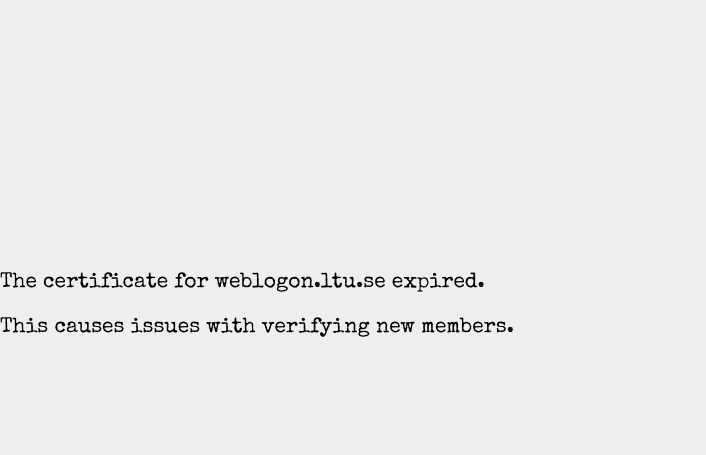
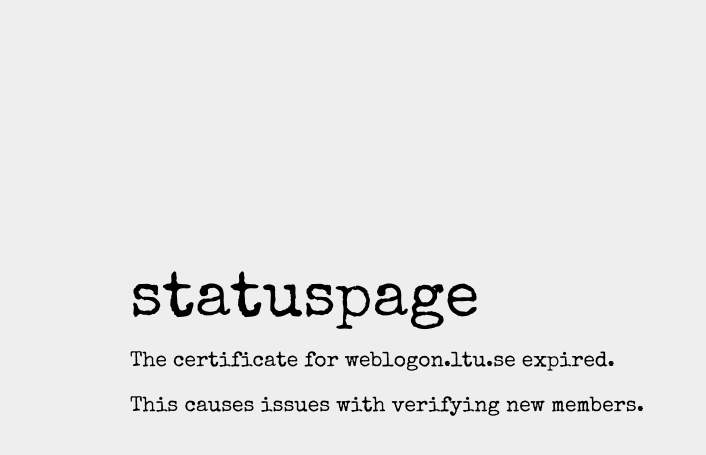
Before and after one commit to LUDDLTU/statuspage, a Jekyll site: the page built from _incidents/2017-12-02-invalid-cert-weblogon.md, in a window 1280 px wide. Shown: the top 455 px of the page, without its empty margins (0-706 px from the left). Built offline with Jekyll 4.4.1, drawn with Linux system fonts in a browser that asks for light colours.

Commit message:
Fix incident layout

```diff
--- a/_layouts/incident.html
+++ b/_layouts/incident.html
@@ -15,9 +15,11 @@
         </style>
     </head>
     <body>
-        <div class="jumbotron">
-            <h1>{{ title }} <small>{{ date }}</small></h1>
-            {{ content }}
+        <div class="container">
+            <div class="jumbotron">
+                <h1>{{ site.title }} <small>{{ site.date }}</small></h1>
+                {{ content }}
+            </div>
         </div>
     </body>
 </html>
```
